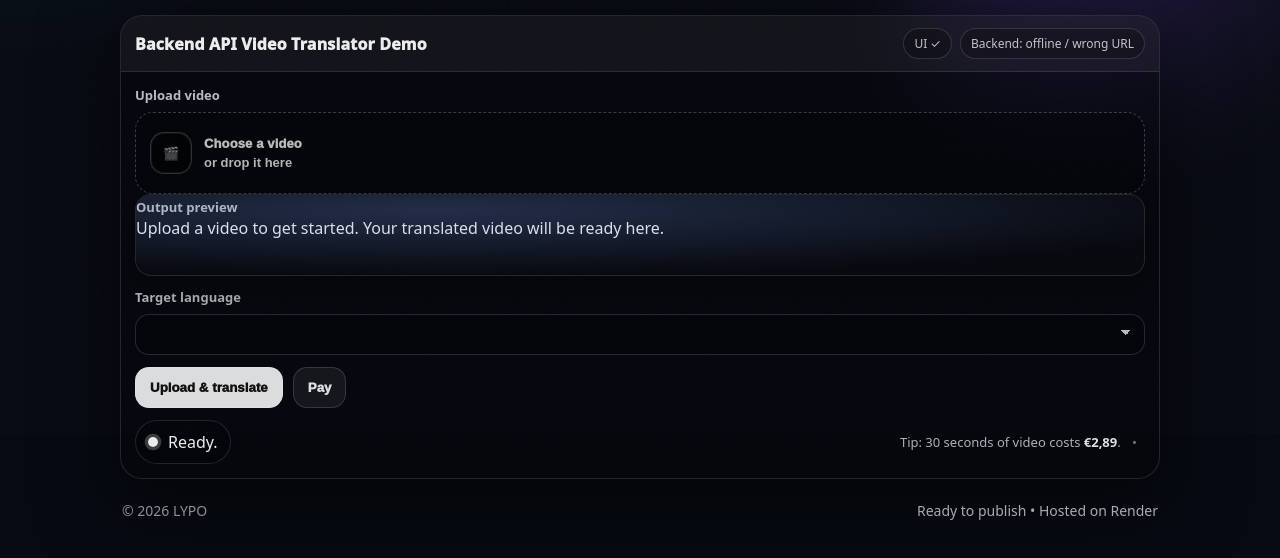
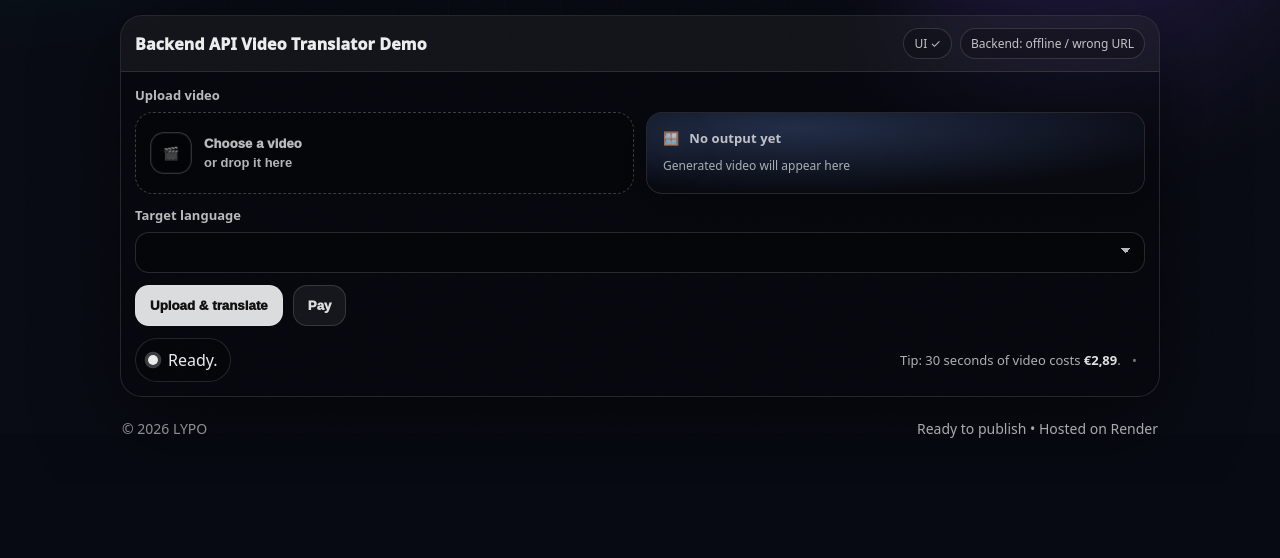
Before and after one commit to Zaza4real/homepage, a plain HTML site: page index.html in a window 1280 px wide. Shown: the part 366-924 px from the top of the page. After the commit the page ends 848 px from the top, so only its background shows below. Drawn offline with Linux system fonts and the light colour scheme; no server answers.

Commit message:
Update index.html

```diff
--- a/index.html
+++ b/index.html
@@ -45,7 +45,6 @@
           Upload a video, select a language, and run the backend API demo.
           Your Replicate key stays on the server.
         </p>
-
 <div class="demoCard">
           <div class="demoTop">
             <div class="demoTitle">Backend API Video Translator Demo</div>
@@ -59,10 +58,10 @@
             <div class="form">
               <label class="field">
                 <span>Upload video</span>
-                <div class="uploadRow">
                 <div class="upload">
                   <input id="videoFile" type="file" accept="video/*" hidden />
-    <button class="uploadBtn uploadBtnCompact" id="btnPickVideo" type="button">
+                  <div class="uploadGrid">
+                    <button class="uploadBtn" id="btnPickVideo" type="button">
                       <span class="uploadIcon">🎬</span>
                       <span class="uploadText">
                         <strong>Choose a video</strong>
@@ -70,15 +69,13 @@
                       </span>
                       <span class="uploadFx"></span>
                     </button>
+
+                    <div class="previewBox" id="previewBox" aria-label="Output window">
+                      <div class="previewInner">
+                        <span class="previewIcon" aria-hidden="true">🪟</span>
+                        <span class="previewText" id="previewText">No output yet</span>
                       </div>
-
-  <div class="previewBox" id="previewBox" aria-live="polite">
-    <div class="previewTop">
-      <span class="previewDot" aria-hidden="true"></span>
-      <span class="previewTitle" id="previewTitle">Output preview</span>
-    </div>
-    <div class="previewBody" id="previewBody">
-      Upload a video to get started. Your translated video will be ready here.
+                      <div class="previewHint" id="previewHint">Generated video will appear here</div>
                     </div>
                   </div>
                 </div>
@@ -102,7 +99,7 @@
                   <span class="btnGlow"></span>
                 </button>
 
-                <a class="btnGhost btnLink" id="btnDownload" href="#" download hidden>
+                <a class="btnGhost btnLink" id="btnDownload" href="#" download hidden aria-disabled="true" tabindex="-1">
                   <span class="btnLabel">Download</span>
                   <span class="btnGlow"></span>
                 </a>
```
Lines whose indentation alone changed are shown as unchanged.
